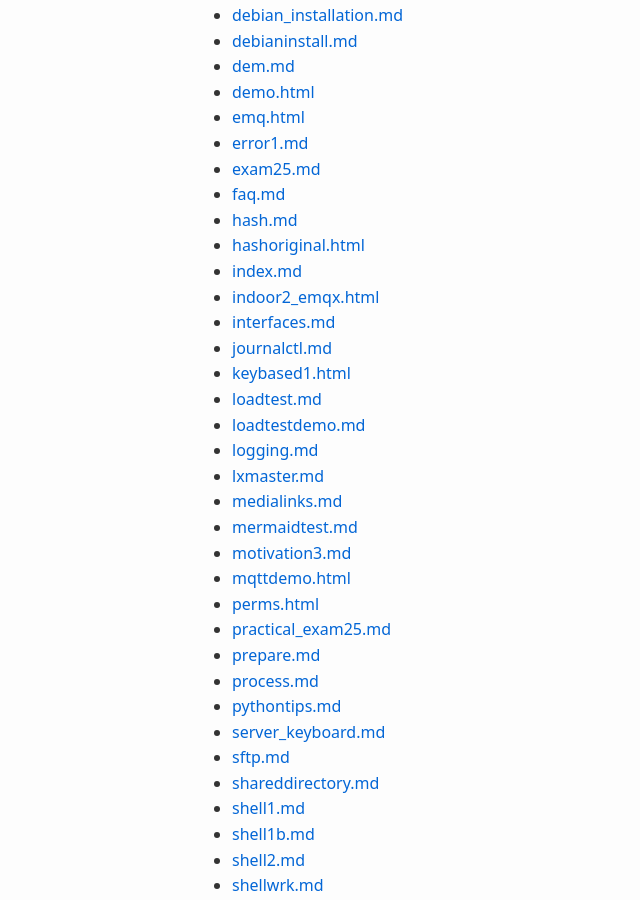
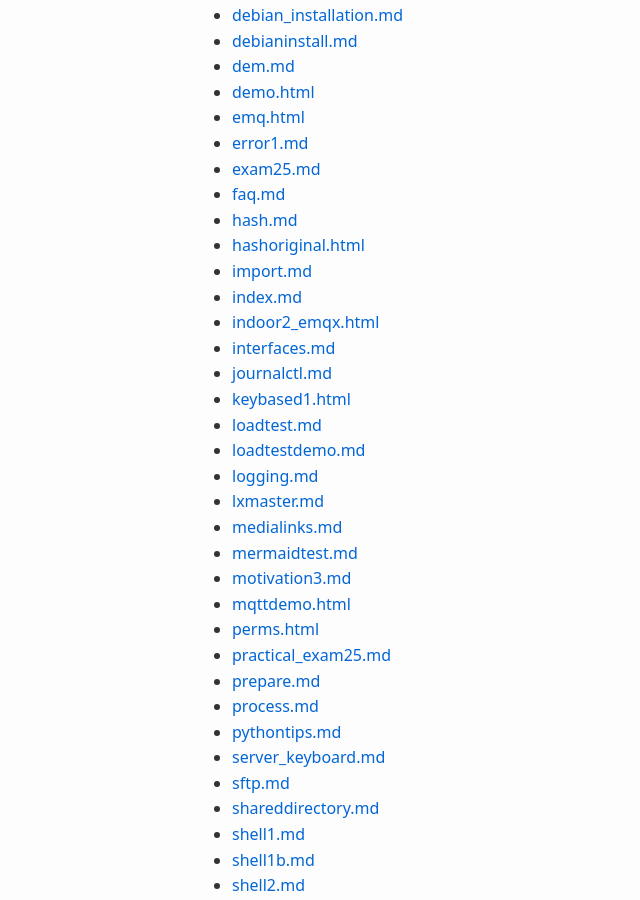
Before and after one commit to averkoc/lxprivate, a Jekyll site: the page built from docs/toc.md, in a window 1280 px wide and 900 px high, scrolled down 498 px. Shown: the whole window, without its empty margins (0-640 px from the left). Built offline with Jekyll 4.4.1, drawn with Linux system fonts in a browser that asks for light colours.

Commit message:
Update toc

```diff
--- a/docs/toc.md
+++ b/docs/toc.md
@@ -29,6 +29,7 @@ layout: default
 - [faq.md](/faq)
 - [hash.md](/hash)
 - [hashoriginal.html](/hashoriginal)
+- [import.md](/import)
 - [index.md](/index)
 - [indoor2_emqx.html](/indoor2_emqx)
 - [interfaces.md](/interfaces)
```
